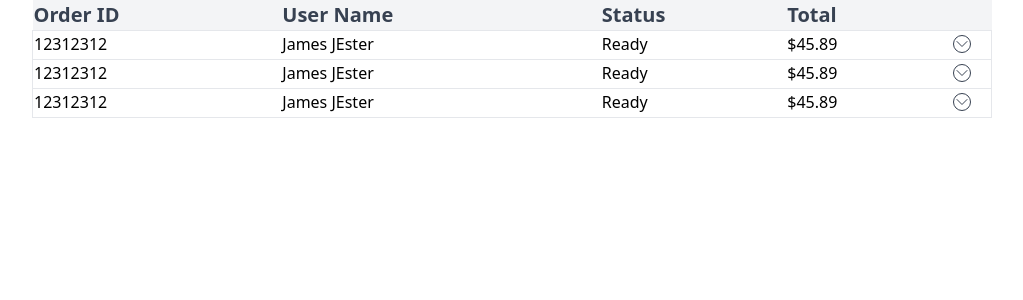
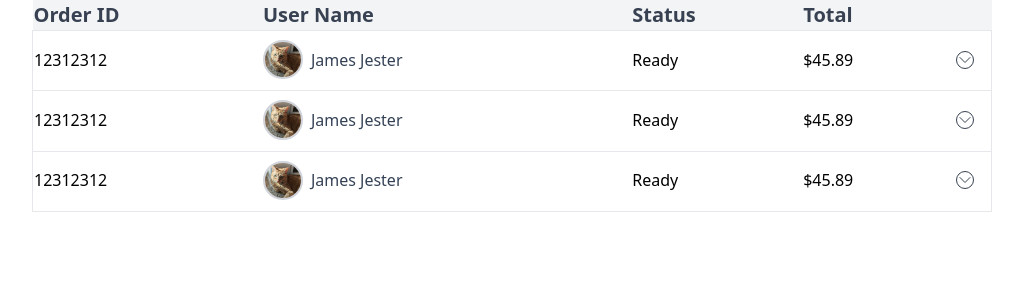
Before and after one commit to francoisdillinger/book_nook_frontend, a React (Vite) app: page / in a window 1280 px wide. Shown: the top 300 px of the page, without its empty margins (128-1151 px from the left). Built offline with nearby package versions, Linux system fonts and the light colour scheme.

Commit message:
Add user avatar to TableData component

```diff
--- a/src/components/TableData.tsx
+++ b/src/components/TableData.tsx
@@ -1,5 +1,6 @@
 import React, { useEffect, useState } from "react";
 import { motion } from "framer-motion";
+import purpur from "../assets/purpur.jpg";
 
 export default function TableData() {
 	const [expandSlide, setExpandSlide] = useState<boolean>(false);
@@ -12,7 +13,16 @@ export default function TableData() {
 		<React.Fragment>
 			<tr className="border-gray-200 border-solid border-t border-r border-l rounded-lg ">
 				<td>12312312</td>
-				<td>James JEster</td>
+				<td>
+					<div className="flex items-center py-2 ">
+						<img
+							className="w-10 rounded-full border-gray-300 border-solid border-2"
+							src={purpur}
+							alt=""
+						/>
+						<p className="text-slate-700 text-md pl-2">James Jester</p>
+					</div>
+				</td>
 				<td>Ready</td>
 				<td>$45.89</td>
 				<td className="">
```
